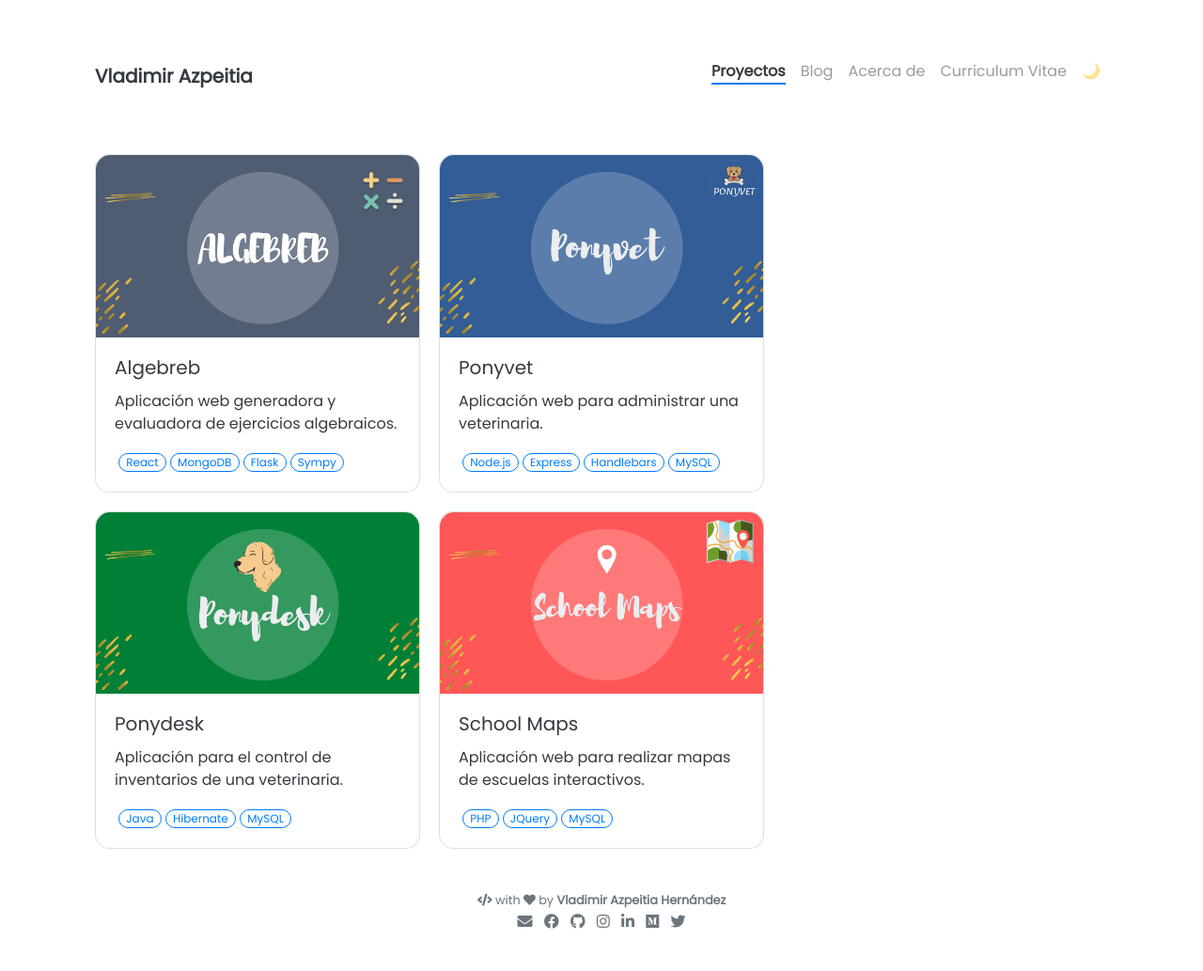
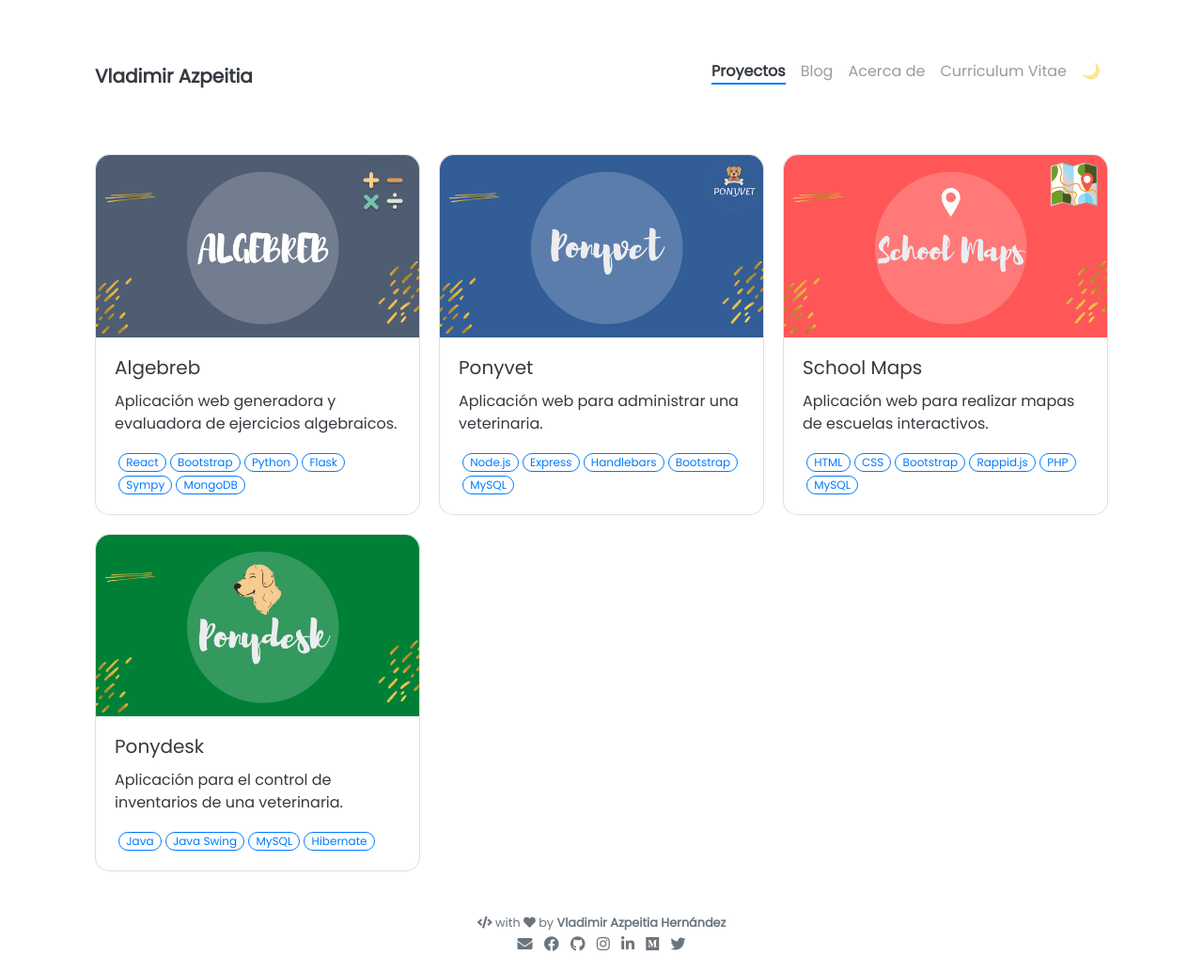
Before and after one commit to vazpeitiah/vazpeitiah.github.io, a Jekyll site: the page built from pages/projects.html, in a window 1280 px wide. Shown: the whole page at 94% size. Built offline with Jekyll 4.4.1, drawn with Linux system fonts in a browser that asks for light colours; nearby versions of some CDN libraries; before the commit the page ends 1009 px from its top, so only the background shows below that.

Commit message:
adding tools in proyects

```diff
--- a/_projects/algebreb.md
+++ b/_projects/algebreb.md
@@ -1,6 +1,6 @@
 ---
 name: Algebreb
-tools: [React, MongoDB, Flask, Sympy]
+tools: [React, Bootstrap, Python, Flask, Sympy, MongoDB]
 image: /assets/img/ALGEBREB.png
 description: Aplicación web generadora y evaluadora de ejercicios algebraicos.
 ---
--- a/_projects/ponydesk.md
+++ b/_projects/ponydesk.md
@@ -1,6 +1,6 @@
 ---
 name: Ponydesk
-tools: [Java, Hibernate, MySQL]
+tools: [Java, Java Swing, MySQL, Hibernate]
 image: /assets/img/PONYDESK.png
 description: Aplicación para el control de inventarios de una veterinaria.
 ---
--- a/_projects/ponyvet.md
+++ b/_projects/ponyvet.md
@@ -1,6 +1,6 @@
 ---
 name: Ponyvet
-tools: [Node.js, Express, Handlebars, MySQL]
+tools: [Node.js, Express, Handlebars, Bootstrap, MySQL]
 image: /assets/img/PONYVET.png
 description: Aplicación web para administrar una veterinaria.
 ---
--- a/_projects/schoolmaps.md
+++ b/_projects/schoolmaps.md
@@ -1,6 +1,6 @@
 ---
 name: School Maps
-tools: [PHP, JQuery, MySQL]
+tools: [HTML, CSS, Bootstrap, Rappid.js, PHP, MySQL]
 image: /assets/img/SCHOOLMAPS.png
 description: Aplicación web para realizar mapas de escuelas interactivos.
 ---
```
